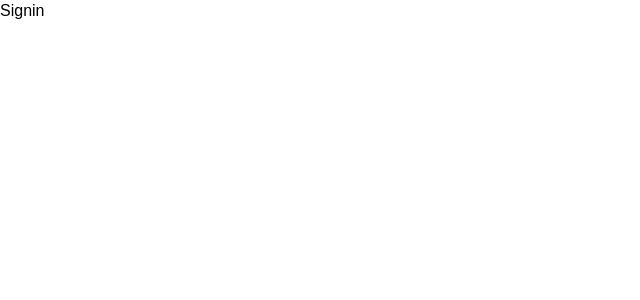
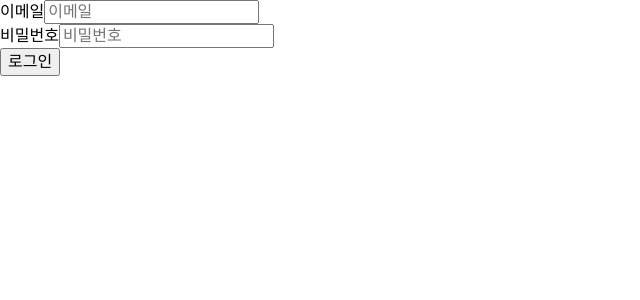
Before and after one commit to beemee-p/react-signin-signup, a React app: page /signin in a window 1280 px wide. Shown: the top 300 px of the page, without its empty margins (0-640 px from the left). Built offline with nearby package versions, Linux system fonts and the light colour scheme.

Commit message:
add: signin inputs

```diff
--- a/src/pages/Main.tsx
+++ b/src/pages/Main.tsx
@@ -1,7 +1,13 @@
 import React, { ReactElement } from "react";
+import { Link } from "react-router-dom";
 
 const Main = (): ReactElement => {
-  return <div>Main</div>;
+  return (
+    <div>
+      <Link to="/signin">로그인</Link>
+      <Link to="/signup">회원가입</Link>
+    </div>
+  );
 };
 
 export default Main;
--- a/src/pages/SignIn.tsx
+++ b/src/pages/SignIn.tsx
@@ -1,7 +1,40 @@
-import React, { ReactElement } from "react";
+import React, { ReactElement, useState } from "react";
+import { signIn } from "../apis/signIn";
 
 const SignIn = (): ReactElement => {
-  return <div>Signin</div>;
+  const [email, setEmail] = useState("");
+  const [password, setPassword] = useState("");
+
+  async function handleSignIn() {
+    console.log(email + " " + password);
+    await signIn(email, password);
+  }
+
+  return (
+    <div>
+      <article>
+        <span>이메일</span>
+        <input
+          type="email"
+          value={email}
+          onChange={(e) => setEmail(e.target.value)}
+          placeholder="이메일"
+        />
+      </article>
+
+      <article>
+        <span>비밀번호</span>
+        <input
+          type="password"
+          value={password}
+          onChange={(e) => setPassword(e.target.value)}
+          placeholder="비밀번호"
+        />
+      </article>
+
+      <button onClick={handleSignIn}>로그인</button>
+    </div>
+  );
 };
 
 export default SignIn;
```
